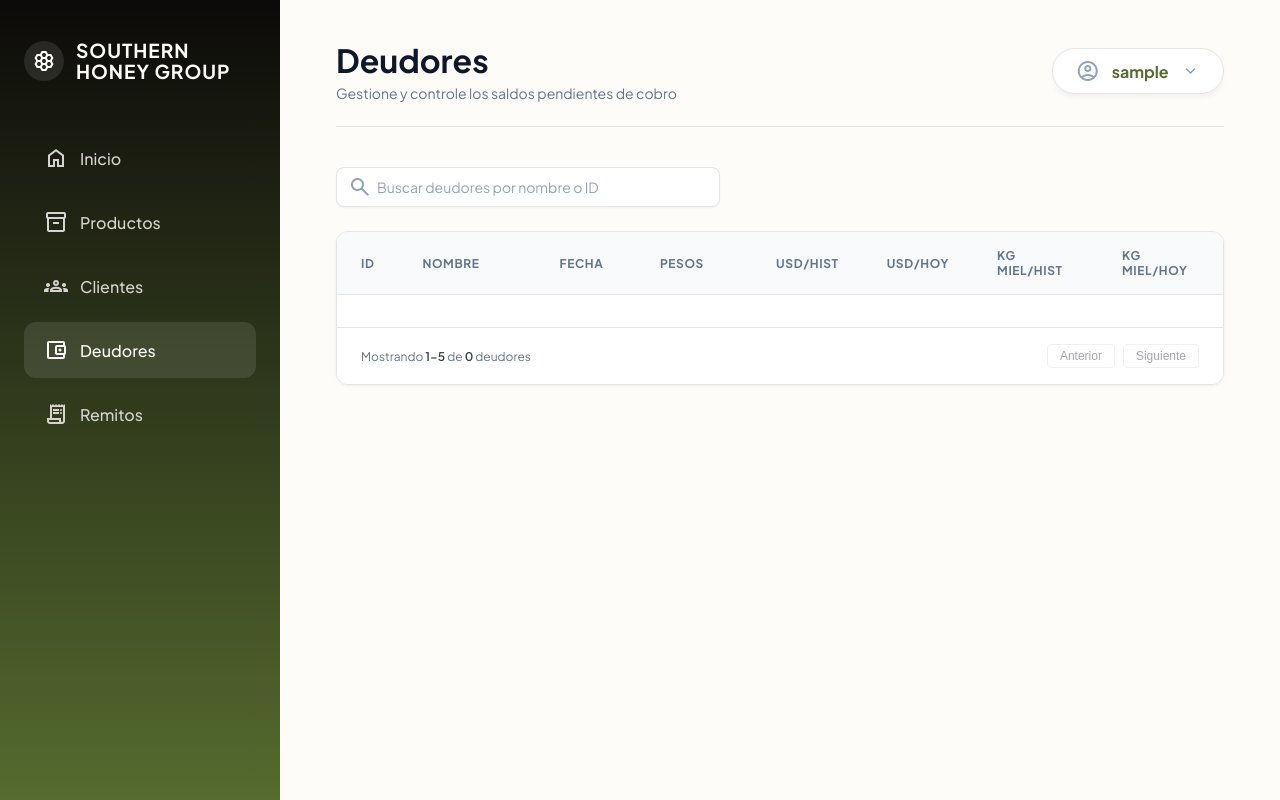
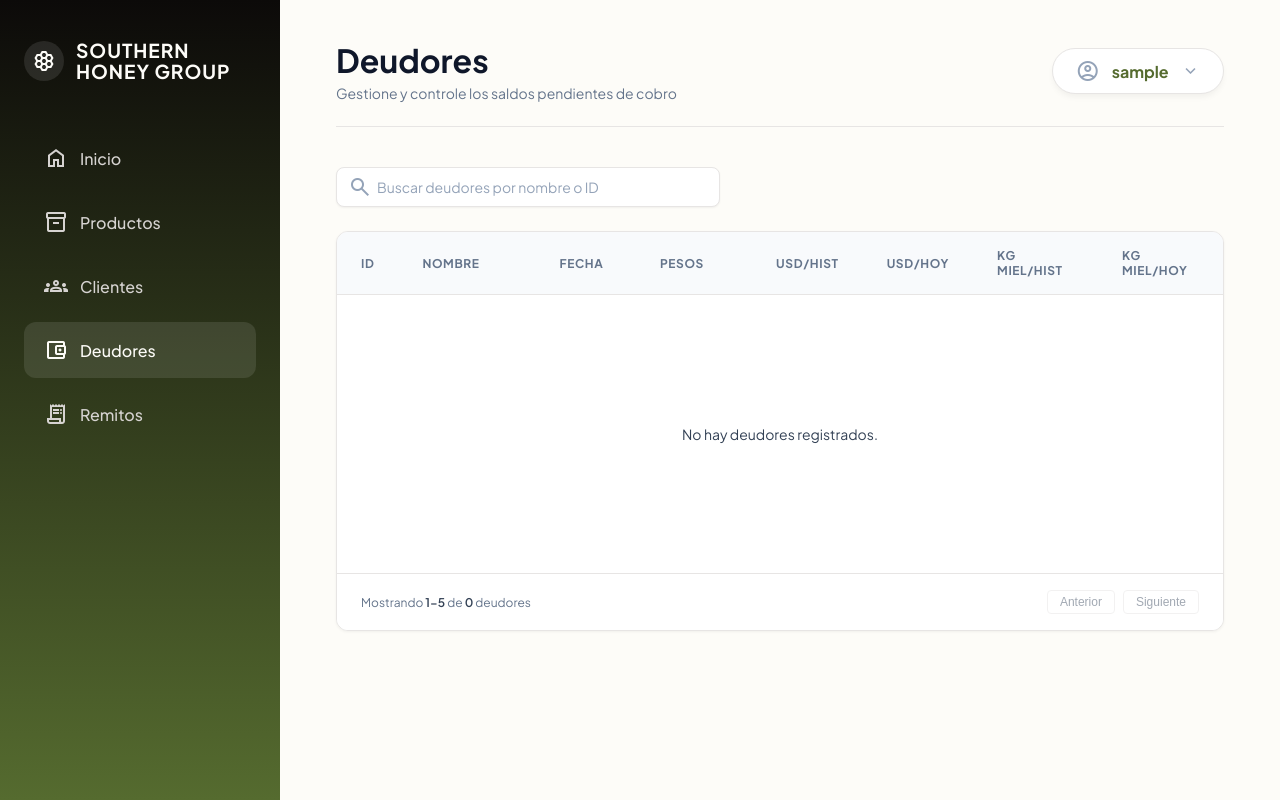
Before and after one commit to bautistaribotta/southern_honey_group, a Django app: page /deudores/ in a window 1280 px wide. Run offline with Django 5.2, Linux system fonts and the light colour scheme; the visitor is signed in with stand-in values (Sample User, id 1); lists and menus that the app fills with data are empty.

Commit message:
Se modifico el estilo de la tabla de deudores para que se vea de forma correcta cuando no tiene contenido

```diff
--- a/main/static/deudores.css
+++ b/main/static/deudores.css
@@ -59,17 +59,18 @@
   border: 1px solid var(--stone-200);
   border-radius: 0.75rem;
   box-shadow: 0 1px 3px rgba(0, 0, 0, 0.05);
-  overflow-y: auto;
   display: flex;
   flex-direction: column;
-  flex: 1;
+  overflow: hidden; /* Esto asegura que el contenido no tape las esquinas redondeadas */
+  /* Mantiene el alto visual equivalente a unas 5 filas incluso vacía */
+  min-height: 400px;
 }
 
-/* --- TABLA DE DEUDORES --- */
 .tabla-deudores {
   width: 100%;
   text-align: left;
   border-collapse: collapse;
+  flex: 1;
 }
 
 .tabla-deudores th {
--- a/main/templates/deudores.html
+++ b/main/templates/deudores.html
@@ -8,7 +8,7 @@
     <title> Deudores </title>
     <link rel="stylesheet" href="{% static 'inicio.css' %}">
     <link rel="stylesheet" href="{% static 'deudores.css' %}">
-    <link rel="icon" type="image/svg+xml" href="../static/hive.svg">
+    <link rel="icon" type="image/svg+xml" href="{% static 'hive.svg' %}">
 
     <link href="https://fonts.googleapis.com/css2?family=Plus+Jakarta+Sans:wght@400;500;600;700&display=swap" rel="stylesheet"/>
     <link href="https://fonts.googleapis.com/css2?family=Material+Symbols+Outlined:wght,FILL@100..700,0..1&display=swap" rel="stylesheet"/>
@@ -110,16 +110,22 @@
               </tr>
             </thead>
             <tbody>
+              {% for deudor in deudores %}
               <tr>
-                <td><div class="deudor-id"></div></td>
-                <td><div class="deudor-nombre"></div></td>
-                <td></td>
-                <td class="valor-pesos"></td>
-                <td class="valor-usd"></td>
-                <td class="valor-usd"></td>
-                <td class="valor-miel"></td>
-                <td class="valor-miel"></td>
+                <td><div class="deudor-id"> {{ deudor.id }} </div></td>
+                <td><div class="deudor-nombre"> {{ deudor.cliente }} </div></td>
+                <td> {{ deudor.fecha|date:"d/m/Y" }} </td>
+                <td class="valor-pesos"> $ {{ deudor.monto_total }} </td>
+                <td class="valor-usd"> {{ deudor.valor_dolar }} </td>
+                <td class="valor-usd"> - </td>
+                <td class="valor-miel"> {{ deudor.valor_kilo_miel }} </td>
+                <td class="valor-miel"> - </td>
               </tr>
+              {% empty %}
+              <tr>
+                <td colspan="8" style="text-align: center;"> No hay deudores registrados. </td>
+              </tr>
+              {% endfor %}
             </tbody>
           </table>
 
```
